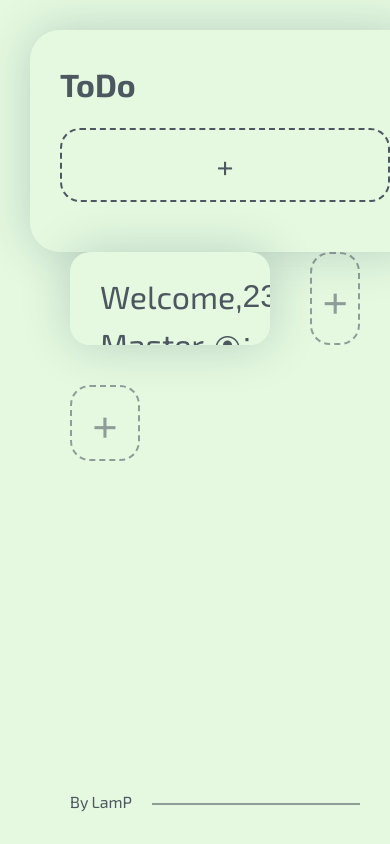
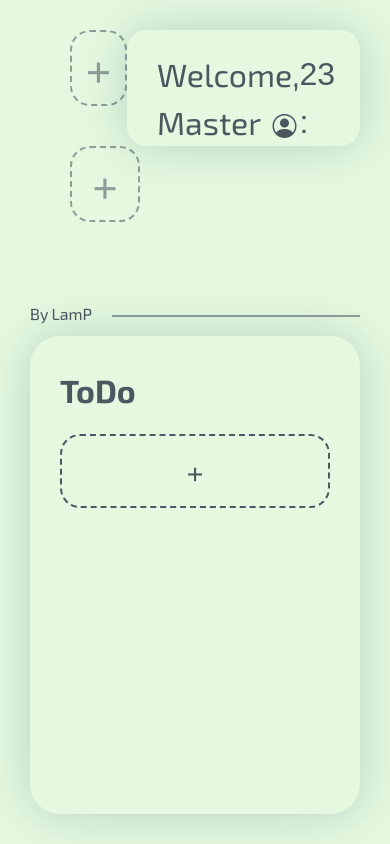
Before and after one commit to SalamPS/browser-dashboard, a Next.js app: page / in a window 390 px wide. Built offline with nearby package versions, Linux system fonts and the light colour scheme; a web font is replaced by a local one.

Commit message:
feat(mobile): UI for mobile

```diff
--- a/pages/Welcome.jsx
+++ b/pages/Welcome.jsx
@@ -6,7 +6,7 @@ import { useEffect, useState } from "react";
 import Time from "./Time";
 import Cookies from 'js-cookie';
 
-export default function Welcome ({storageKey, userConfig, setUserConfig, Login, setLogin }) {
+export default function Welcome ({storageKey, userConfig, setUserConfig, Login, setLogin, Mobile }) {
   const [ToggleShortcut, setToggleShortcut] = useState(false)
   const [shortFormData, setshortFormData] = useState({
     id_short: 0,
@@ -163,7 +163,7 @@ export default function Welcome ({storageKey, userConfig, setUserConfig, Login,
             {' '}
             <i className="login bi bi-person-circle" onClick={() => {setToggleLogin(true)}}></i>
           </span>
-          <Time/>
+          {Mobile ? '' : <Time/>}
         </div>
         <div className="shortcut">
           {!userConfig ? <></> :
--- a/pages/Widget.jsx
+++ b/pages/Widget.jsx
@@ -36,7 +36,7 @@ const Box = ({type, userConfig, setUserConfig}) => {
   )
 }
 
-export default function Widget ({storageKey, setValid, savedConfig, userConfig, setUserConfig, Login, setLogin}) {
+export default function Widget ({storageKey, setValid, savedConfig, userConfig, setUserConfig, Login, setLogin, Mobile}) {
   const newBlock = () => {
   }
   const removeBlock = () => {
@@ -52,19 +52,21 @@ export default function Widget ({storageKey, setValid, savedConfig, userConfig,
           setUserConfig={setUserConfig}
           Login={Login}
           setLogin={setLogin}
+          Mobile={Mobile}
         />
       </div>
-      {userConfig.widget.map((content, i) => {
+      {Mobile ? '' : userConfig.widget.map((content, i) => {
         if (i == 0) return (<Box key={i} type={content.type}
         userConfig={userConfig}
         setUserConfig={setUserConfig}
         setValid={setValid}
       />)})}
-      {(userConfig.widget.length != 0) ? '' :
+      {Mobile ? '' : (userConfig.widget.length != 0) ? '' :
       <div className="block empty" onClick={() => {console.log(savedConfig)}}>
         <span>+</span>
       </div>}
     </div>
+    {Mobile ? '' :
     <div className="bot">
       {userConfig.widget.map((content, i) => {
         if (i > 0) return (<Box key={i} type={content.type}
@@ -76,6 +78,6 @@ export default function Widget ({storageKey, setValid, savedConfig, userConfig,
       <div className="block empty" onClick={() => {console.log(savedConfig)}}>
         <span>+</span>
       </div>}
-    </div>
+    </div>}
   </>)
 }
--- a/pages/Xcontainer.jsx
+++ b/pages/Xcontainer.jsx
@@ -20,6 +20,7 @@ export default function Xcontainer () {
   const storageKey = 'userConfig';
   const [Init, setInit] = useState(false)
   const [Login, setLogin] = useState(false)
+  const [Mobile, setMobile] = useState(false)
   const [Valid, setValid] = useState({todo:true, widget:true, short: true})
   const [userConfig, setUserConfig] = useState({...base})
   const [savedConfig, setSavedConfig] = useState({...base})
@@ -95,6 +96,11 @@ export default function Xcontainer () {
   // Storage Setup End
   ///////////////////
 
+  useEffect(() => {
+    const isMobile = /iPhone|iPad|iPod|Android/i.test(navigator.userAgent);
+    if (isMobile) setMobile(true)
+  }, []);
+
 
   return (<>
     {(!Valid.todo || !Valid.widget || !Valid.short) ? <Merge
@@ -125,13 +131,20 @@ export default function Xcontainer () {
               setUserConfig={setUserConfig}
               Login={Login}
               setLogin={setLogin}
+              Mobile={Mobile}
             />
           </div>
+          {Mobile ? '' :
           <div className="watermark">
             <span>By LamP</span>
             <div className="line"></div>
-          </div>
+          </div>}
         </div>
+        {!Mobile ? '' :
+        <div className="watermark">
+          <span>By LamP</span>
+          <div className="line"></div>
+        </div>}
       </div>
     </main>
   </>)
--- a/styles/index.css
+++ b/styles/index.css
@@ -118,7 +118,9 @@ main {
 }
 @media screen and (max-width: 750px) {
   .shadowBox.shadowTodo {
-    width: 100%;
+    width: calc(100% - 60px);
+    height: 100%;
+    order: 2;
   }
 }
 .shadowBox.shadowWelcome {
@@ -132,7 +134,9 @@ main {
 }
 @media screen and (max-width: 750px) {
   .shadowBox.shadowWelcome {
+    margin: 0;
     width: calc(100% - 40px);
+    order: 1;
   }
 }
 .shadowBox.shadowWidget {
@@ -301,6 +305,11 @@ main {
 .blocks ::-webkit-scrollbar {
   width: 0;
 }
+@media screen and (max-width: 750px) {
+  .blocks {
+    margin-bottom: 30px;
+  }
+}
 
 .box {
   max-height: calc(100% - 24px);
@@ -402,6 +411,11 @@ main {
 .shortcut {
   text-align: center;
 }
+@media screen and (max-width: 750px) {
+  .shortcut {
+    margin-top: 20px;
+  }
+}
 .shortcut .short {
   display: inline-block;
   text-align: center;
@@ -409,6 +423,11 @@ main {
   height: 65px;
   width: 70px;
   overflow: hidden;
+}
+@media screen and (max-width: 750px) {
+  .shortcut .short {
+    padding: 0;
+  }
 }
 .shortcut img {
   background-color: #4C5760;
@@ -563,4 +582,11 @@ main {
   background-color: rgba(76, 87, 96, 0.5647058824);
   margin-left: 20px;
   margin-top: 4px;
+}
+@media screen and (max-width: 750px) {
+  .watermark {
+    margin-left: 0;
+    margin-top: 20px;
+    order: 3;
+  }
 }/*# sourceMappingURL=index.css.map */
```
